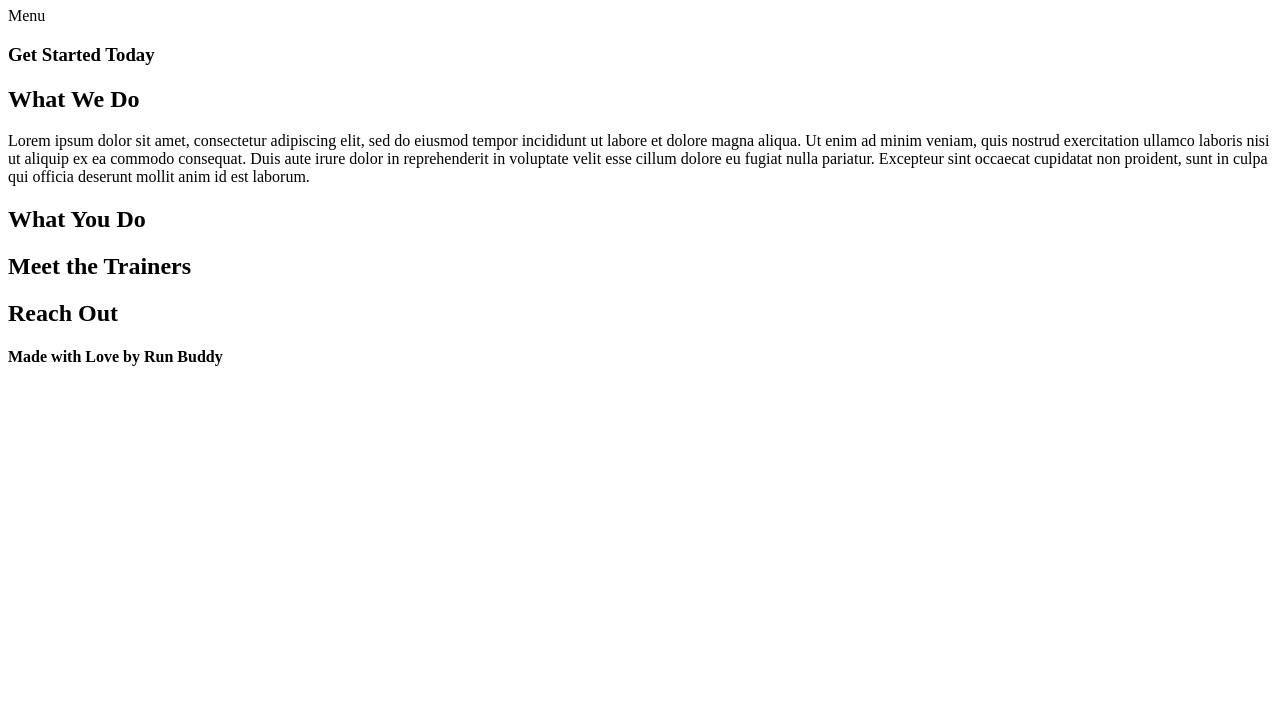
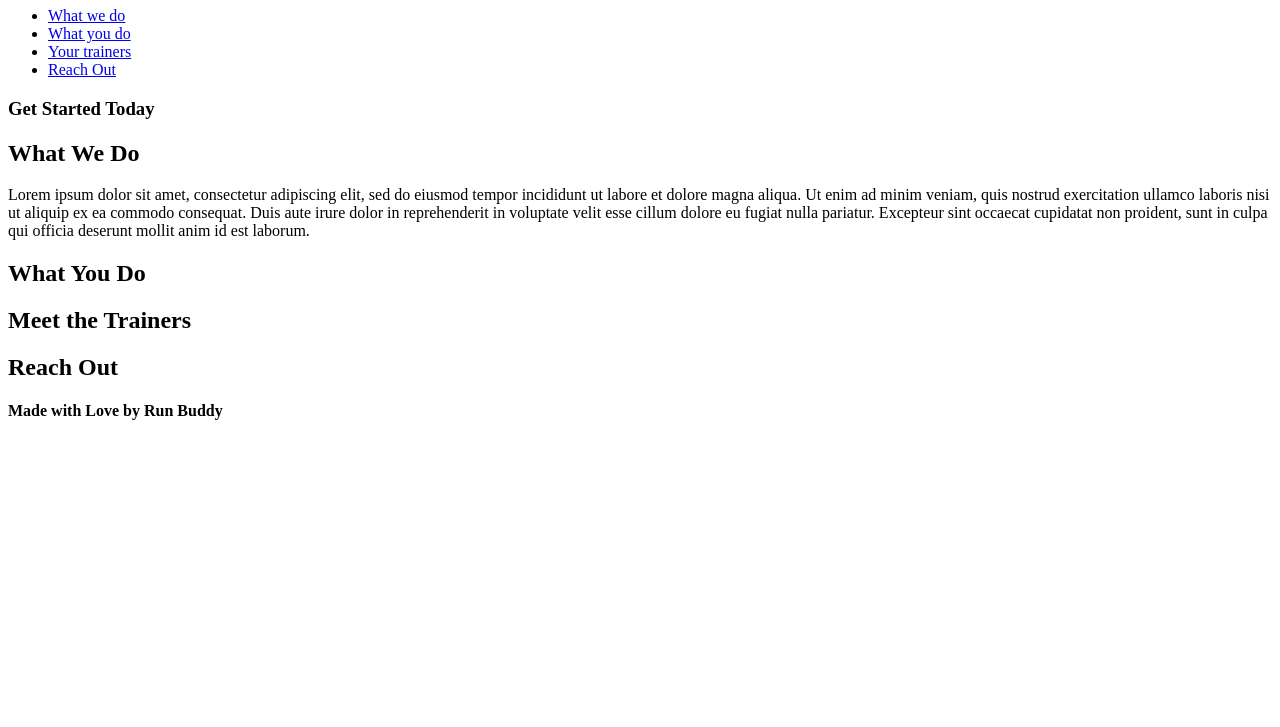
Before and after one commit to Alfrugo/run-buddy, a plain HTML site: page index.html in a window 1280 px wide. Shown: the part 73-800 px from the top of the page. Drawn offline with Linux system fonts and the light colour scheme.

Commit message:
added nav

```diff
--- a/index.html
+++ b/index.html
@@ -8,12 +8,24 @@
 </head>
 <body>
     <header>
-        <div>
-            <h1>Run Buddy</h1>
-        </div>
-        <div>Menu
+        <h1>Run Buddy</h1>
+        <nav>
+            <ul>
+                <li>
+                    <a href="#whatwedo">What we do</a>
+                </li>
+                <li>
+                    <a href="#whatyoudo">What you do</a>
+                </li>
+                <li>
+                    <a href="#yourtrainers">Your trainers</a>
+                </li>
+                <li>
+                    <a href="#reachout">Reach Out</a>
+                </li>
+            </ul>
 
-        </div>
+        </nav>
     </header>
     <!-- slider section jumbotron -->
     <section>
```
Also changed, not shown: 1 other file.
